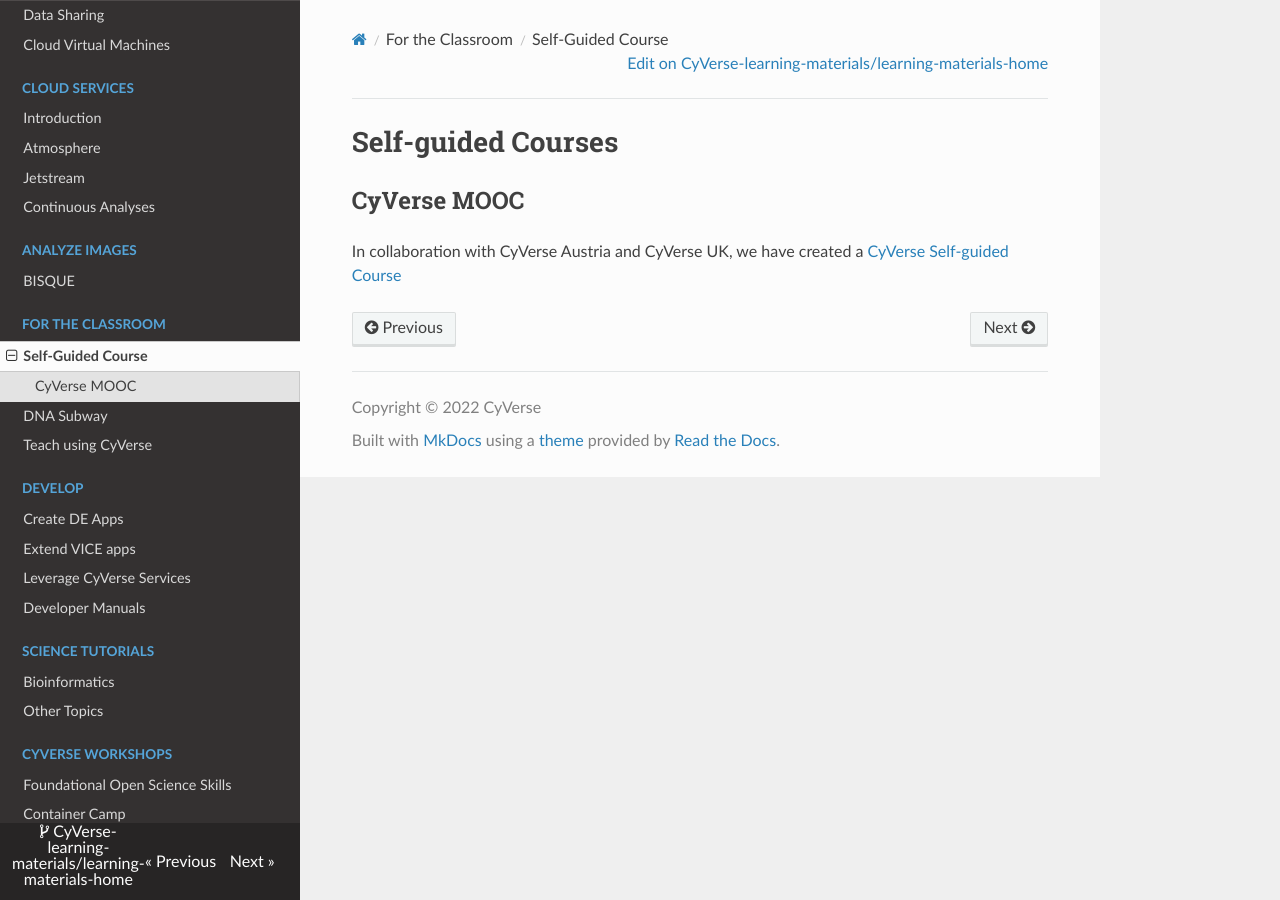
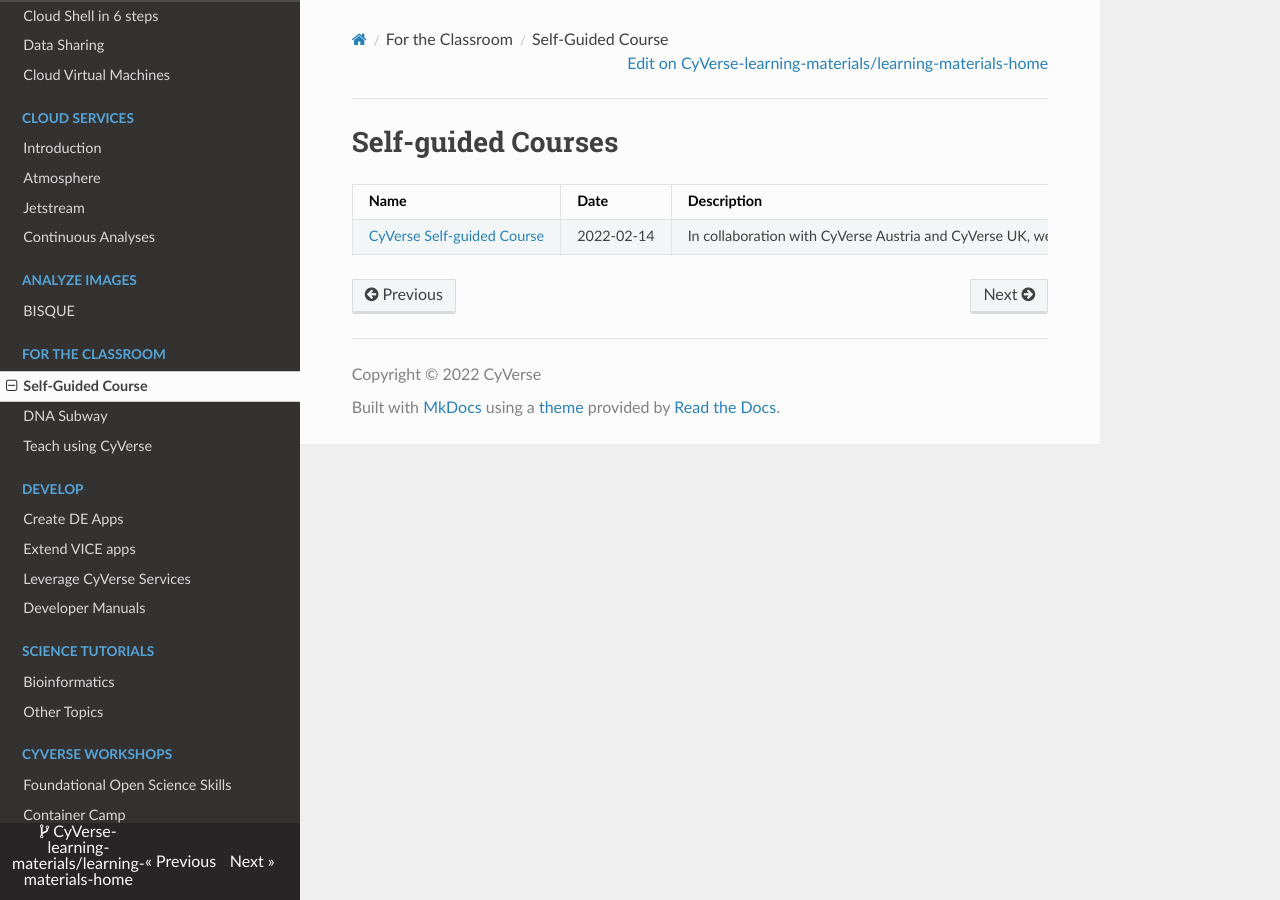
Before and after one commit to CyVerse-learning-materials/learning-materials-home, an MkDocs documentation site: the page built from docs/mooc.md, in a window 1280 px wide. Built offline with MkDocs 1.6.1, drawn with Linux system fonts in a browser that asks for light colours; nearby versions of some CDN libraries; a script that is not in the unit is left out.

Commit message:
Update mooc.md

```diff
--- a/docs/mooc.md
+++ b/docs/mooc.md
@@ -1,5 +1,5 @@
 # Self-guided Courses
 
-## CyVerse MOOC
-
-In collaboration with CyVerse Austria and CyVerse UK, we have created a [CyVerse Self-guided Course](https://cyverse-learning-materials.github.io/cyverse_mooc/){target=_blank}
+| Name | Date | Description |
+|------|------|-------------|
+| [CyVerse Self-guided Course](https://cyverse-learning-materials.github.io/cyverse_mooc/){target=_blank} | 2022-02-14 | In collaboration with CyVerse Austria and CyVerse UK, we have created a MOOC for self-guided students |
```
